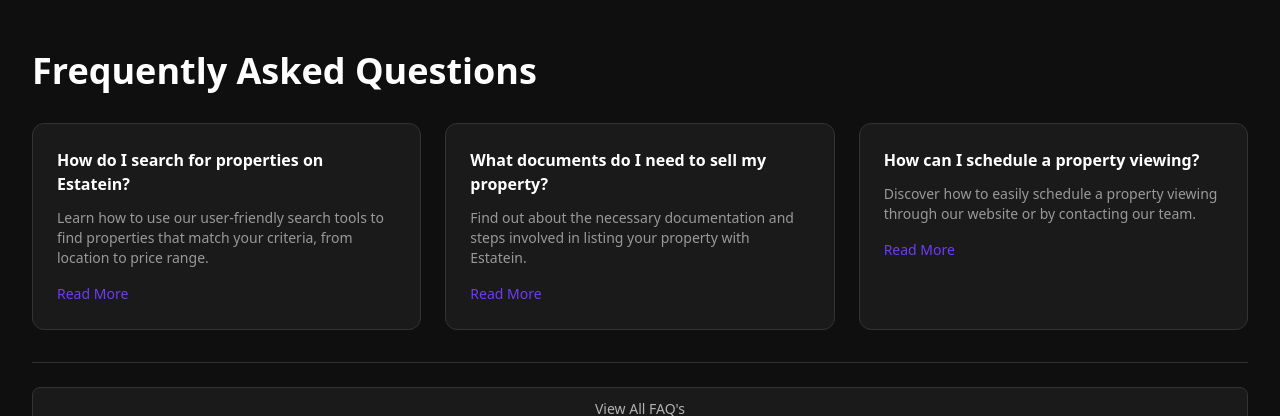
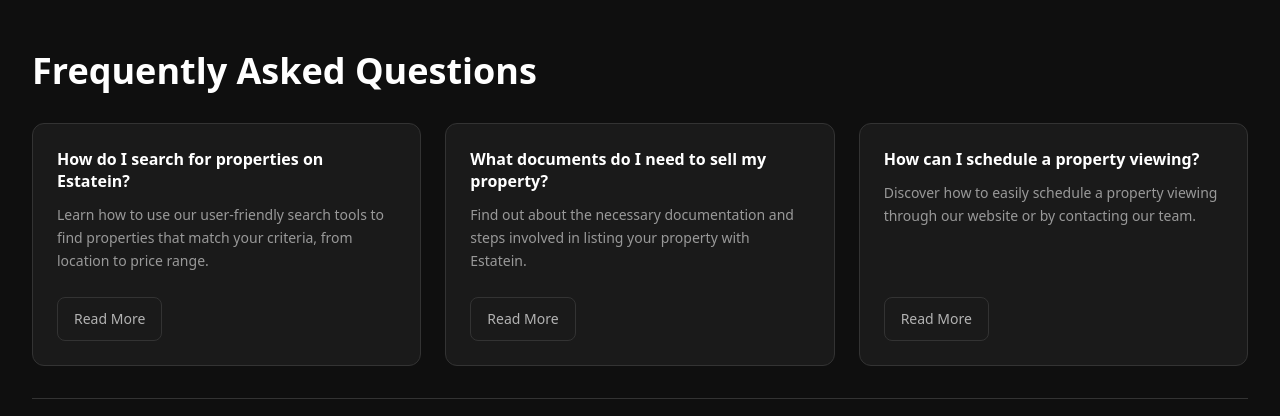
Before and after one commit to LakiyaDev/EstateIN, a Next.js app: page /properties/art-district-loft in a window 1280 px wide. Shown: the part 2540-2956 px from the top of the page. Built offline with nearby package versions, Linux system fonts and the light colour scheme; no server answers.

Commit message:
Update FAQ section

```diff
--- /dev/null
+++ b/src/app/faqs/page.tsx
@@ -0,0 +1,43 @@
+import Link from "next/link";
+import { CtaBanner } from "@/components/layout/CtaBanner";
+import { FaqCard } from "@/components/home/FaqCard";
+import { SectionHeading } from "@/components/ui/SectionHeading";
+import { faqs } from "@/data/content";
+
+export const metadata = {
+  title: "FAQs | Estatein",
+  description:
+    "Find answers to frequently asked questions about Estatein's real estate services, property listings, and buying or selling process.",
+};
+
+export default function FaqsPage() {
+  return (
+    <>
+      <section className="page-container py-12 lg:py-16">
+        <SectionHeading
+          title="Frequently Asked Questions"
+          description="Find answers to common questions about Estatein's services, property listings, and the real estate process. We're here to provide clarity and assist you every step of the way."
+          showIcon={false}
+        />
+        <div className="mt-10 grid gap-6 sm:grid-cols-2 lg:grid-cols-3">
+          {faqs.map((faq) => (
+            <FaqCard
+              key={faq.question}
+              question={faq.question}
+              answer={faq.answer}
+              details={faq.details}
+            />
+          ))}
+        </div>
+        <p className="mt-10 text-sm text-text-muted">
+          Still have questions?{" "}
+          <Link href="/contact" className="text-primary hover:underline">
+            Contact our team
+          </Link>{" "}
+          and we will be happy to help.
+        </p>
+      </section>
+      <CtaBanner />
+    </>
+  );
+}
--- a/src/app/properties/[slug]/page.tsx
+++ b/src/app/properties/[slug]/page.tsx
@@ -10,6 +10,7 @@
 import { SectionHeading } from "@/components/ui/SectionHeading";
 import { Pagination } from "@/components/ui/Pagination";
 import { ContactForm } from "@/components/forms/ContactForm";
+import { FaqCard } from "@/components/home/FaqCard";
 import { PropertyImageGallery } from "@/components/properties/PropertyImageGallery";
 import { getPropertyBySlug, properties } from "@/data/properties";
 import { faqs } from "@/data/content";
@@ -210,23 +211,16 @@
       <section className="page-container py-12">
         <SectionHeading title="Frequently Asked Questions" />
         <div className="mt-8 grid gap-6 md:grid-cols-3">
-          {faqs.map((faq) => (
-            <article
+          {faqs.slice(0, 3).map((faq) => (
+            <FaqCard
               key={faq.question}
-              className="rounded-xl border border-border bg-surface p-6"
-            >
-              <h3 className="font-semibold text-white">{faq.question}</h3>
-              <p className="mt-3 text-sm text-text-muted">{faq.answer}</p>
-              <button
-                type="button"
-                className="mt-4 text-sm text-primary hover:underline"
-              >
-                Read More
-              </button>
-            </article>
+              question={faq.question}
+              answer={faq.answer}
+              details={faq.details}
+            />
           ))}
         </div>
-        <Pagination viewAllHref="#" viewAllLabel="View All FAQ's" />
+        <Pagination viewAllHref="/faqs" viewAllLabel="View All FAQ's" />
       </section>
 
       <CtaBanner />
--- a/src/components/home/FaqCard.tsx
+++ b/src/components/home/FaqCard.tsx
@@ -1,20 +1,37 @@
-type FaqCardProps = {
-  question: string;
-  answer: string;
+"use client";
+
+import { useState } from "react";
+import type { Faq } from "@/data/content";
+import { cn } from "@/lib/utils";
+
+type FaqCardProps = Pick<Faq, "question" | "answer" | "details"> & {
+  defaultExpanded?: boolean;
 };
 
-export function FaqCard({ question, answer }: FaqCardProps) {
+export function FaqCard({
+  question,
+  answer,
+  details,
+  defaultExpanded = false,
+}: FaqCardProps) {
+  const [expanded, setExpanded] = useState(defaultExpanded);
+
   return (
-    <article className="flex flex-col rounded-xl border border-border bg-surface p-5 sm:p-6">
+    <article className="flex h-full flex-col rounded-xl border border-border bg-surface p-5 sm:p-6">
       <h3 className="font-semibold leading-snug text-white">{question}</h3>
-      <p className="mt-3 flex-1 text-sm leading-relaxed text-text-muted">
-        {answer}
-      </p>
+      <div className="mt-3 flex-1 text-sm leading-relaxed text-text-muted">
+        <p className={cn(!expanded && "line-clamp-3")}>{answer}</p>
+        {expanded && (
+          <p className="mt-3 border-t border-border pt-3">{details}</p>
+        )}
+      </div>
       <button
         type="button"
+        onClick={() => setExpanded((prev) => !prev)}
+        aria-expanded={expanded}
         className="mt-6 flex min-h-11 w-full items-center justify-center rounded-lg border border-border bg-background px-4 py-2 text-sm text-text-secondary transition hover:border-text-muted hover:text-white sm:w-fit sm:bg-transparent"
       >
-        Read More
+        {expanded ? "Read Less" : "Read More"}
       </button>
     </article>
   );
--- a/src/components/layout/Footer.tsx
+++ b/src/components/layout/Footer.tsx
@@ -8,7 +8,7 @@
     { label: "Features", href: "/#features" },
     { label: "Properties", href: "/properties" },
     { label: "Testimonials", href: "/#testimonials" },
-    { label: "FAQ's", href: "/#faq" },
+    { label: "FAQ's", href: "/faqs" },
   ],
   "About Us": [
     { label: "Our Story", href: "/about" },
--- a/src/components/ui/Pagination.tsx
+++ b/src/components/ui/Pagination.tsx
@@ -1,5 +1,6 @@
 "use client";
 
+import Link from "next/link";
 import { ChevronLeft, ChevronRight } from "lucide-react";
 import { cn } from "@/lib/utils";
 
@@ -28,7 +29,7 @@
   return (
     <div className="mt-8 border-t border-border pt-6">
       {viewAllHref && (
-        <a
+        <Link
           href={viewAllHref}
           className={cn(
             "mb-4 inline-flex min-h-11 w-full items-center justify-center rounded-lg border border-border bg-surface px-5 py-2.5 text-sm text-text-secondary transition hover:border-text-muted hover:text-white",
@@ -36,7 +37,7 @@
           )}
         >
           {viewAllLabel}
-        </a>
+        </Link>
       )}
       <div className="flex items-center justify-between gap-4">
         <span className="text-sm text-white">
--- a/src/data/content.ts
+++ b/src/data/content.ts
@@ -122,21 +122,75 @@
   },
 ];
 
-export const faqs = [
+export type Faq = {
+  question: string;
+  answer: string;
+  details: string;
+};
+
+export const faqs: Faq[] = [
   {
     question: "How do I search for properties on Estatein?",
     answer:
       "Learn how to use our user-friendly search tools to find properties that match your criteria, from location to price range.",
+    details:
+      "Visit our Properties page to browse the full portfolio or filter by location, property type, price range, and size. Save listings you like, compare options side by side, and contact an agent directly from any property page for a personalized shortlist.",
   },
   {
     question: "What documents do I need to sell my property?",
     answer:
       "Find out about the necessary documentation and steps involved in listing your property with Estatein.",
+    details:
+      "Sellers typically need proof of ownership, a valid ID, recent tax records, HOA documents if applicable, and any renovation permits. Our team reviews your paperwork, prepares the listing, and guides you through disclosures so your sale stays compliant and on schedule.",
   },
   {
     question: "How can I schedule a property viewing?",
     answer:
       "Discover how to easily schedule a property viewing through our website or by contacting our team.",
+    details:
+      "Open any property detail page and use the inquiry form, or call our office to book a private tour. We offer in-person and virtual walkthroughs, coordinate access with current owners or tenants, and follow up with answers to your questions after the visit.",
+  },
+  {
+    question: "What financing options are available for buyers?",
+    answer:
+      "We connect you with trusted lenders and walk you through mortgage pre-approval, down payment requirements, and loan types so you can buy with confidence.",
+    details:
+      "Whether you are considering conventional, FHA, VA, or jumbo loans, we help you understand rates, terms, and monthly payments before you make an offer. Pre-approval strengthens your position with sellers and keeps your home search focused on realistic price points.",
+  },
+  {
+    question: "How does Estatein determine property valuations?",
+    answer:
+      "Our agents combine local market data, recent comparable sales, property condition, and neighborhood trends to provide accurate, up-to-date valuations.",
+    details:
+      "We analyze active and sold listings nearby, assess upgrades and curb appeal, and factor in demand for your area. You receive a clear pricing recommendation for listing or buying, backed by data you can review and discuss with your dedicated agent.",
+  },
+  {
+    question: "Can Estatein help me manage a rental property?",
+    answer:
+      "Yes. Our property management team handles tenant screening, rent collection, maintenance coordination, and regular reporting for landlords.",
+    details:
+      "From marketing vacant units to handling repairs and lease renewals, we act as your on-the-ground partner. Owners receive transparent monthly statements and responsive support so their investment stays profitable with less day-to-day stress.",
+  },
+  {
+    question: "What are the typical closing costs when buying a home?",
+    answer:
+      "Closing costs usually include appraisal fees, title insurance, attorney fees, and transfer taxes. We provide a clear estimate early so there are no surprises at closing.",
+    details:
+      "Costs generally range from 2% to 5% of the purchase price depending on location and loan type. We break down each line item before you sign, coordinate with your lender and attorney, and make sure you know exactly what is due on closing day.",
+  },
+  {
+    question: "How long does it usually take to sell a property?",
+    answer:
+      "Timelines vary by market and pricing strategy, but most well-priced listings receive offers within a few weeks. We keep you updated at every stage.",
+    details:
+      "After staging, photography, and listing launch, we track showing activity and buyer feedback weekly. If interest is slower than expected, we adjust marketing and pricing collaboratively so your property stays competitive without unnecessary delays.",
+  },
+  {
+    question: "Do you assist with commercial real estate transactions?",
+    answer:
+      "Absolutely. Estatein supports office leases, retail spaces, and investment properties with dedicated commercial specialists and market analysis.",
+    details:
+      "Our commercial team evaluates foot traffic, zoning, lease structures, and cap rates to help you make sound decisions. Whether you are leasing your first office or expanding an investment portfolio, we provide the research and negotiation support you need.",
   },
 ];
 
```
Also changed, not shown: src/components/home/FaqSection.tsx (+10 -9 lines).
